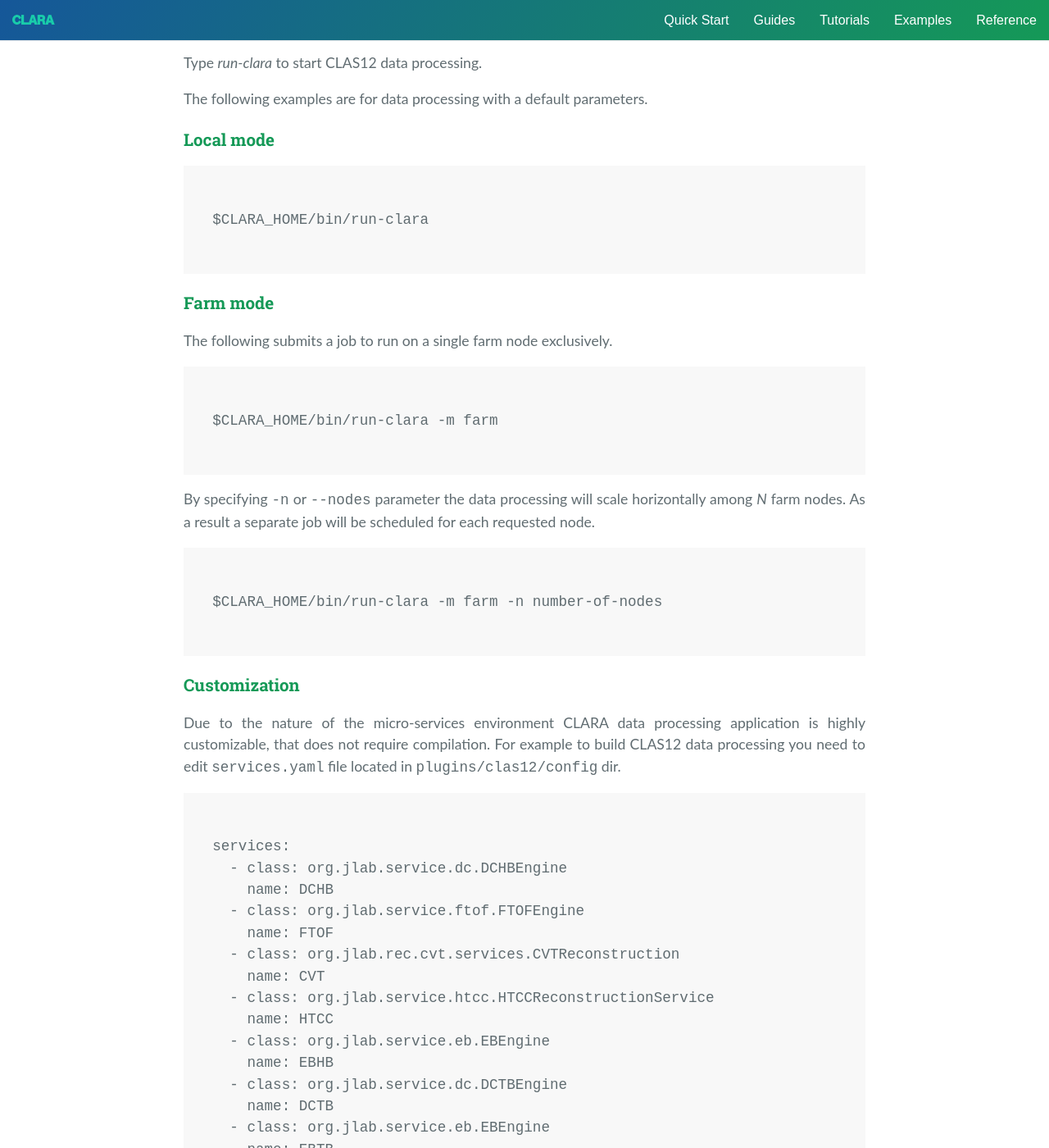
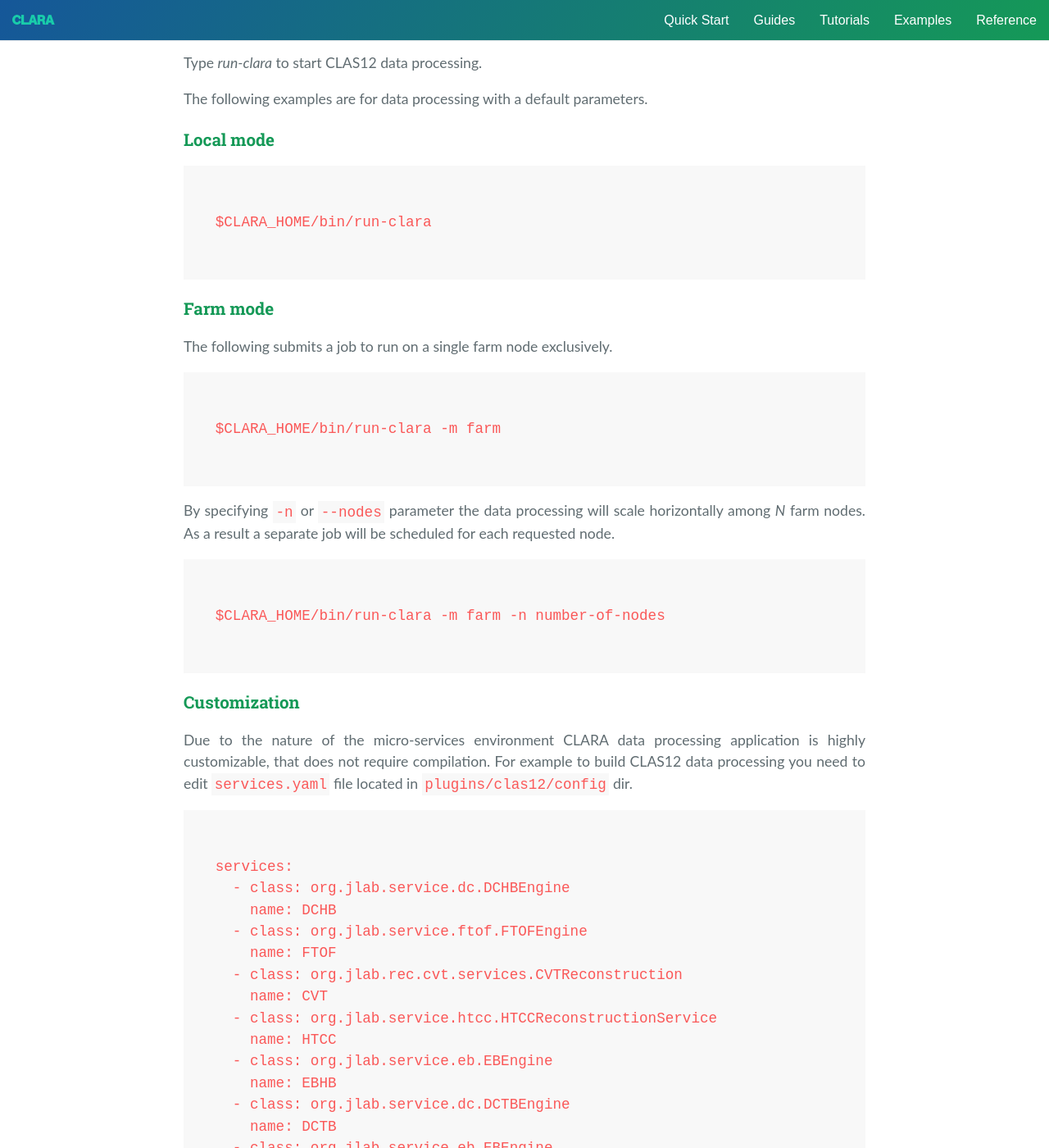
Before and after one commit to JeffersonLab/clara-docs, a Jekyll site: the page built from docs/data-processing.md, in a window 1280 px wide and 1400 px high, scrolled down 633 px. Shown: the whole window at 82% size. Built offline with Jekyll 4.4.1, drawn with Linux system fonts in a browser that asks for light colours; nearby versions of some CDN libraries.

Commit message:
Add style to inline code

```diff
--- a/css/cayman.css
+++ b/css/cayman.css
@@ -450,3 +450,8 @@ ul.footer-p {
 .download a:active, .download a:visited, .download a:hover {
   color: #BE81F7;
   padding: 3px 3px 10px 30px; }
+
+.highlighter-rouge {
+  color: #FA5858;
+  background-color: #f8f8f8;
+  padding: 0.2em; }
```
